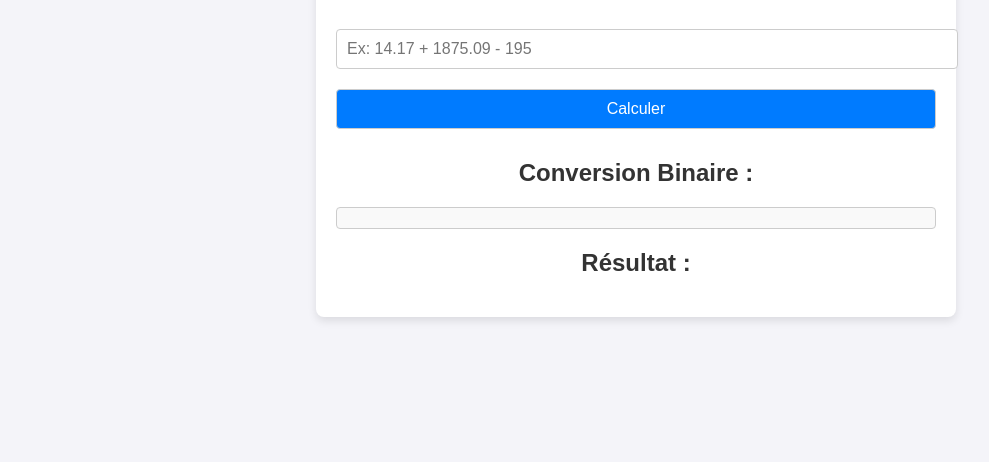
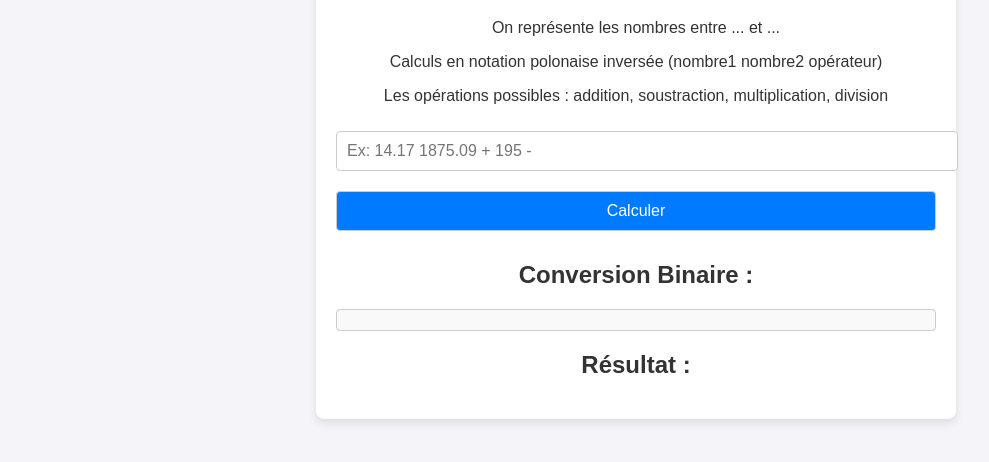
Before and after one commit to Emmanuel552001/representation_de_grands_reels, a website: page index.html in a window 1280 px wide. Shown: the part 204-666 px from the top of the page, without its empty margins (4-993 px from the left). Drawn offline with Linux system fonts and the light colour scheme.

Commit message:
rattrapage de conflit push

```diff
--- a/index.html
+++ b/index.html
@@ -37,7 +37,10 @@
   </nav> <!-- Fin de Navigation Verticale -->
   <div class="container">
     <h1>Représentation des grands nombres réels</h1>
-    <input id="expression" type="text" placeholder="Ex: 14.17 + 1875.09 - 195">
+    <p>On représente les nombres entre ... et ...</p>
+    <p>Calculs en notation polonaise inversée (nombre1 nombre2 opérateur)</p>
+    <p> Les opérations possibles : addition, soustraction, multiplication, division</p>
+    <input id="expression" type="text" placeholder="Ex: 14.17 1875.09 + 195 -">
     <button id="calculateBtn">Calculer</button>
 
     <div class="binary-display">
```
